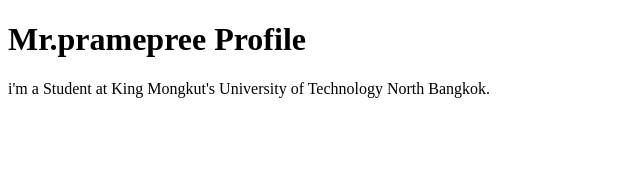
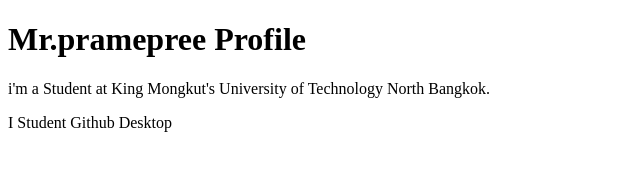
Before and after one commit to pramepree/github_desktop_project_year2, a plain HTML site: page index.html in a window 1280 px wide. Shown: the whole page, without its empty margins (0-640 px from the left). Drawn offline with Linux system fonts and the light colour scheme.

Commit message:
Add some test
Add some test

```diff
--- a/index.html
+++ b/index.html
@@ -1,13 +1,18 @@
 <!DOCTYPE html>
 <html lang="en">
+
 <head>
     <meta charset="UTF-8">
     <meta http-equiv="X-UA-Compatible" content="IE=edge">
     <meta name="viewport" content="width=device-width, initial-scale=1.0">
     <title>Document</title>
 </head>
+
 <body>
     <h1>Mr.pramepree Profile</h1>
     <p>i'm a Student at King Mongkut's University of Technology North Bangkok.</p>
+
+    <p>I Student Github Desktop</p>
 </body>
+
 </html>
```
